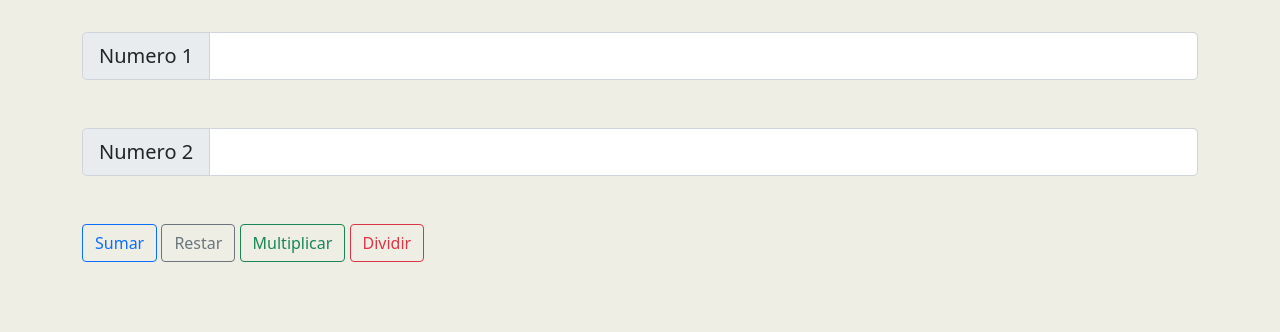
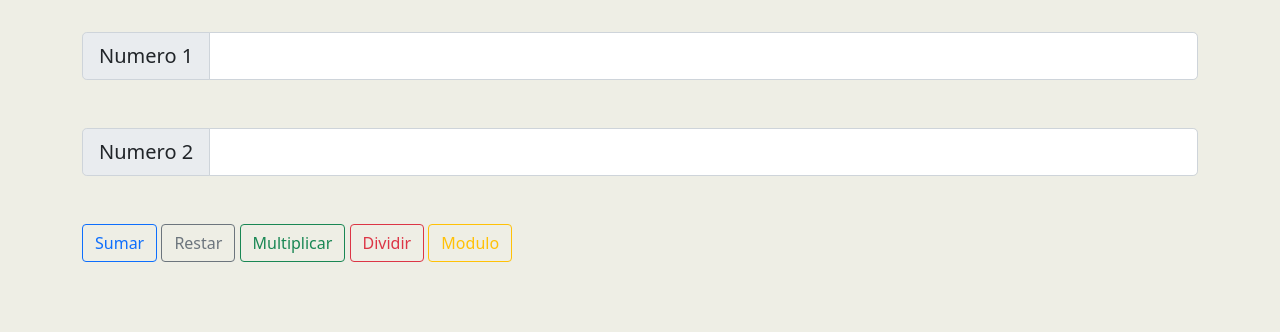
Before and after one commit to BillyAlvarez/Calculadora-bootstrap-javascript, a plain HTML site: page index.html in a window 1280 px wide. Shown: the part 118-450 px from the top of the page. Drawn offline with nearby package versions, Linux system fonts and the light colour scheme.

Commit message:
avance 3

```diff
--- a/index.html
+++ b/index.html
@@ -4,7 +4,6 @@
     <meta charset="UTF-8" />
     <meta http-equiv="X-UA-Compatible" content="IE=edge" />
     <meta name="viewport" content="width=device-width, initial-scale=1.0" />
-
     <link
       href="https://cdn.jsdelivr.net/npm/bootstrap@5.1.3/dist/css/bootstrap.min.css"
       rel="stylesheet"
@@ -50,6 +49,7 @@
       <button type="button" class="btn btn-outline-secondary" onclick="restar()">Restar</button>
       <button type="button" class="btn btn-outline-success" onclick="multiplicar()">Multiplicar</button>
       <button type="button" class="btn btn-outline-danger" onclick="dividir()">Dividir</button>
+      <button type="button" class="btn btn-outline-warning" onclick="modulo()">Modulo</button>
 </section> <br /><br /><br /><br />
 
 <div class="container">
--- a/javascript/javascript.js
+++ b/javascript/javascript.js
@@ -33,3 +33,10 @@ if(num2 == 0){
 }
 
 }
+
+function modulo() {
+    var num1 = parseInt(document.getElementById("num1").value);
+    var num2 = parseInt(document.getElementById("num2").value);
+    let resultado = (num1 % num2);
+    document.getElementById('resultado').innerHTML = resultado;
+}
```
